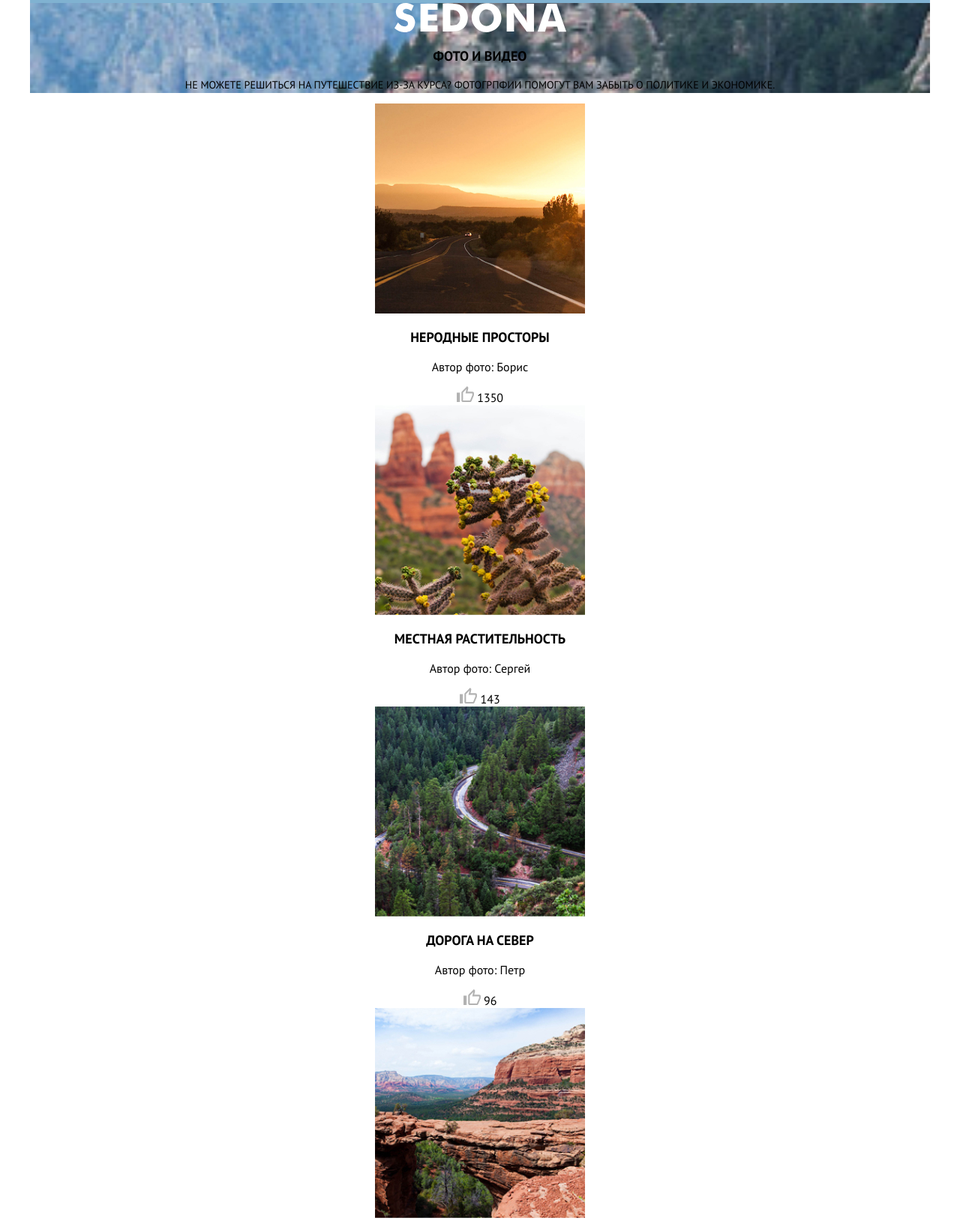
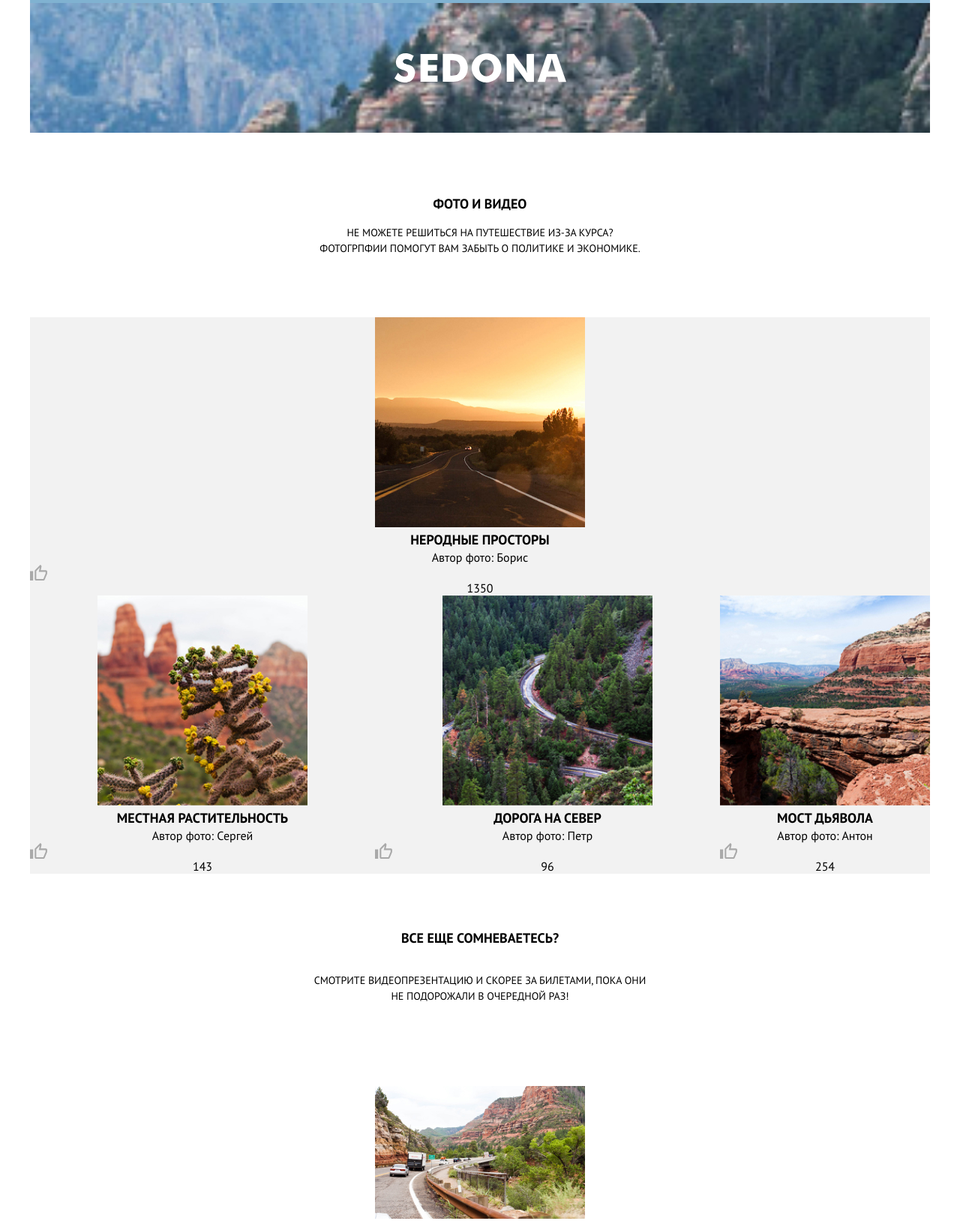
Before and after one commit to carrotforrabbit/1719055-sedona-26, a website: page source/catalog.html in a window 1280 px wide. Shown: the part 336-1976 px from the top of the page at 75% size. Drawn offline with nearby package versions, Linux system fonts and the light colour scheme; files that its build step writes are made by us from their sources; files whose address does not match are found by name.

Commit message:
добавляет сетку каталога и формы

```diff
--- a/source/catalog.html
+++ b/source/catalog.html
@@ -33,16 +33,15 @@
     </div>
     <div class="introduction-inner__discription-container">
       <h2 class="introduction-inner__title title">Фото и видео</h2>
-      <p class="introduction-inner__text text">Не можете решиться на путешествие из-за курса? Фотогрпфии помогут вам
-        забыть о
-        политике и экономике.</p>
+      <p class="introduction-inner__text text">Не можете решиться на путешествие <br> из-за курса? Фотогрпфии помогут
+        вам <br> забыть о политике и экономике.</p>
     </div>
   </section>
   <main class="catalog">
-    <ul class="catalog-list">
-      <li class="catalog-card">
+    <ul class="catalog__list">
+      <li class="catalog-card catalog-card--wide">
         <a class="catalog-card__link" href="#"><img class="catalog-card__image" src="./img/catalog-1.jpg"
-            alt="Картинка каталога фотографий." width="280" height="280"></a>
+            alt="Картинка каталога фотографий."></a>
         <h2 class="catalog-card__title title">Неродные просторы</h2>
         <p class="catalog-card__subtext">Автор фото: Борис</p>
         <svg class="likes-icon" xmlns="http://www.w3.org/2000/svg" width="23" height="21" viewBox="0 0 23 21"
@@ -56,7 +55,7 @@
       </li>
       <li class="catalog-card">
         <a class="catalog-card__link" href="#"><img class="catalog-card__image" src="./img/catalog-2.jpg"
-            alt="Картинка каталога фотографий." width="280" height="280"></a>
+            alt="Картинка каталога фотографий."></a>
         <h2 class="catalog-card__title title">Местная растительность</h2>
         <p class="catalog-card__subtext">Автор фото: Сергей</p>
         <svg class="likes-icon" xmlns="http://www.w3.org/2000/svg" width="23" height="21" viewBox="0 0 23 21"
@@ -70,7 +69,7 @@
       </li>
       <li class="catalog-card">
         <a class="catalog-card__link" href="#"><img class="catalog-card__image" src="./img/catalog-3.jpg"
-            alt="Картинка каталога фотографий." width="280" height="280"></a>
+            alt="Картинка каталога фотографий."></a>
         <h2 class="catalog-card__title title">Дорога на север</h2>
         <p class="catalog-card__subtext">Автор фото: Петр</p>
         <svg class="likes-icon" xmlns="http://www.w3.org/2000/svg" width="23" height="21" viewBox="0 0 23 21"
@@ -84,7 +83,7 @@
       </li>
       <li class="catalog-card">
         <a class="catalog-card__link" href="#"><img class="catalog-card__image" src="./img/catalog-4.jpg"
-            alt="Картинка каталога фотографий." width="280" height="280"></a>
+            alt="Картинка каталога фотографий."></a>
         <h2 class="catalog-card__title title">Мост дьявола</h2>
         <p class="catalog-card__subtext">Автор фото: Антон</p>
         <svg class="likes-icon" xmlns="http://www.w3.org/2000/svg" width="23" height="21" viewBox="0 0 23 21"
@@ -99,8 +98,8 @@
     </ul>
     <section class="video">
       <h2 class="video__title title">Все еще сомневаетесь?</h2>
-      <p class="video__text text">Смотрите видеопрезентацию и скорее за билетами, пока они не подорожали в очередной
-        раз!</p>
+      <p class="video__text text">Смотрите видеопрезентацию и <br> скорее за билетами, пока они не <br> подорожали в
+        очередной раз!</p>
       <a class="video__link" href="#"><img src="./img/catalog-video.jpg" alt="Заставка для видео о Седоне"
           class="video__poster"></a>
     </section>
--- a/source/sass/blocks/advantages.scss
+++ b/source/sass/blocks/advantages.scss
@@ -49,7 +49,7 @@
   margin-bottom: 17px;
 }
 
-@media (min-width: 768px) {
+@media (min-width: $tablet-width) {
   .advantages__list {
     display: grid;
     grid-template-columns: repeat(auto-fit, minmax(256px, 1fr));
@@ -57,7 +57,7 @@
   }
 }
 
-@media (min-width: 1200px) {
+@media (min-width: $desktop-width) {
   .advantages__list {
     display: grid;
     grid-template-columns: repeat(auto-fit, minmax(400px, 1fr));
--- /dev/null
+++ b/source/sass/blocks/catalog-card.scss
@@ -0,0 +1,36 @@
+.catalog-card {
+  padding: 24px 0 25px;
+}
+
+.catalog-card__link,
+.catalog-card__image,
+.catalog-card__title,
+.catalog-card__subtext {
+  margin: 0;
+  padding: 0;
+}
+
+@media (min-width: $tablet-width) {
+  .catalog-card {
+    display: grid;
+    grid-template-columns: 2;
+    background-color: hsl(0, 0%, 95%);
+
+    &--wide {
+      grid-column: 1/3;
+    }
+  }
+}
+
+@media (min-width: $desktop-width) {
+  .catalog-card {
+    display: grid;
+    grid-template-columns: 3;
+    padding: 0;
+    background-color: hsl(0, 0%, 95%);
+
+    &--wide {
+      grid-column: 1/4;
+    }
+  }
+}
--- a/source/sass/blocks/catalog-list.scss
+++ /dev/null
@@ -1,5 +0,0 @@
-.catalog-list {
-  margin: 0;
-  padding: 0;
-  list-style-type: none;
-}
--- a/source/sass/blocks/catalog.scss
+++ b/source/sass/blocks/catalog.scss
@@ -2,3 +2,24 @@
   margin: 0;
   padding: 0;
 }
+
+.catalog__list {
+  margin: 0 auto;
+  padding: 0 18px 0 22px;
+  list-style-type: none;
+}
+
+@media (min-width: $tablet-width) {
+  .catalog__list {
+    display: grid;
+    grid-template-columns: repeat(2, 1fr);
+    padding: 0 60px;
+  }
+}
+
+@media (min-width: $desktop-width) {
+  .catalog__list {
+    padding: 0;
+    margin: 0;
+  }
+}
--- a/source/sass/blocks/footer-social.scss
+++ b/source/sass/blocks/footer-social.scss
@@ -35,7 +35,7 @@
   }
 }
 
-@media (min-width: 768px) {
+@media (min-width: $tablet-width) {
   .footer-social {
     margin-bottom: 0;
   }
--- a/source/sass/blocks/footer.scss
+++ b/source/sass/blocks/footer.scss
@@ -35,7 +35,7 @@
   margin-left: 10px;
 }
 
-@media (min-width: 768px) {
+@media (min-width: $tablet-width) {
   .footer {
     display: flex;
     flex-direction: row;
@@ -49,7 +49,7 @@
   }
 }
 
-@media (min-width: 1200px) {
+@media (min-width: $desktop-width) {
   .footer {
     display: flex;
     flex-direction: row;
--- a/source/sass/blocks/form.scss
+++ b/source/sass/blocks/form.scss
@@ -3,8 +3,36 @@
   padding: 0;
 }
 
-.form-container {
+.form__container {
+  display: flex;
+  flex-direction: column;
   margin: 0;
   padding: 0;
   border: 0;
 }
+
+.form__list {
+  list-style-type: none;
+}
+
+.form__title {
+  display: block;
+  margin: 0 auto;
+  margin-top: 24px;
+  margin-bottom: 20px;
+}
+
+.form__button {
+  padding: 18px 34px 13px 32px;
+}
+
+@media (min-width: $desktop-width) {
+  .form__container {
+    display: flex;
+    flex-direction: column;
+  }
+
+  .form__list {
+    display: flex;
+  }
+}
--- a/source/sass/blocks/hotel-search.scss
+++ b/source/sass/blocks/hotel-search.scss
@@ -14,7 +14,7 @@
   margin: 0;
 }
 
-@media (min-width: 768px) {
+@media (min-width: $tablet-width) {
   .hotel-search {
     padding: 61px 155px 58px 155px;
   }
@@ -29,7 +29,7 @@
   }
 }
 
-@media (min-width: 1200px) {
+@media (min-width: $desktop-width) {
   .hotel-search {
     padding: 61px 371px 66px 371px;
   }
--- a/source/sass/blocks/introduction-inner.scss
+++ b/source/sass/blocks/introduction-inner.scss
@@ -1,6 +1,38 @@
-.introduction-inner {
+.introduction-inner__container {
+  padding: 67px 0;
   background-image: url("../img/intro-inner.jpg");
   background-size: cover;
   background-repeat: no-repeat;
   background-color: #d6d6d6;
 }
+
+.introduction-inner__image {
+  display: block;
+  margin: 0 auto;
+}
+
+.introduction-inner__discription-container {
+  display: block;
+  padding: 67px 22px;
+  margin: 0 auto;
+}
+
+@media (min-width: $tablet-width) {
+  .introduction-inner__discription-container {
+    width: 430px;
+    display: block;
+    margin: 0 auto;
+  }
+
+  br {
+    display: none;
+  }
+}
+
+@media (min-width: $desktop-width) {
+  .introduction-inner__discription-container {
+    width: 430px;
+    display: block;
+    margin: 0 auto;
+  }
+}
--- a/source/sass/blocks/introduction.scss
+++ b/source/sass/blocks/introduction.scss
@@ -20,14 +20,11 @@
   margin-bottom: 35px;
 }
 
-@media (min-width: 768px) {
+@media (min-width: $tablet-width) {
   .introduction__container {
-    padding: 47px 124px 56px;
+    width: 520px;
+    display: block;
+    margin: 0 auto;
+    padding: 59px 0 45px;
   }
 }
-
-@media (min-width: 1200px) {
-  .introduction__container {
-    padding: 59px 357px 45px;
-  }
-}
--- /dev/null
+++ b/source/sass/blocks/review-container.scss
@@ -0,0 +1,3 @@
+.review-container {
+  padding: 0 20px;
+}
--- /dev/null
+++ b/source/sass/blocks/video.scss
@@ -0,0 +1,28 @@
+.video {
+  padding: 17px 20px;
+}
+
+.video__text {
+  display: block;
+  padding: 18px 0 38px;
+  margin: 0 auto;
+}
+
+@media (min-width: $tablet-width) {
+  .video {
+    padding: 58px 60px 40px;
+  }
+
+  .video__text {
+    display: block;
+    width: 445px;
+    margin: 0 auto;
+    margin-bottom: 71px;
+  }
+}
+
+@media (min-width: $desktop-width) {
+  .video {
+    padding: 58px 60px 40px;
+  }
+}
--- a/source/sass/style.scss
+++ b/source/sass/style.scss
@@ -1,5 +1,5 @@
+@import "./global/variables.scss";
 @import "./blocks/fonts.scss";
-@import "./blocks/visually-hidden.scss";
 @import "./blocks/navigation.scss";
 @import "./blocks/introduction.scss";
 @import "./blocks/title.scss";
@@ -10,9 +10,11 @@
 @import "./blocks/footer.scss";
 @import "./blocks/form.scss";
 @import "./blocks/catalog.scss";
-@import "./blocks/catalog-list.scss";
 @import "./blocks/hotel-search.scss";
 @import "./blocks/body.scss";
-@import "./blocks/variables.scss";
 @import "./blocks/map.scss";
 @import "./blocks/footer-social.scss";
+@import "./blocks/catalog-card.scss";
+@import "./blocks/video.scss";
+@import "./blocks/review-container.scss";
+@import "./blocks/visually-hidden.scss";
```
Also changed, not shown: source/form.html (+6 -6 lines), source/index.html (+2 -3 lines), source/sass/global/fonts.scss (added), source/sass/global/variables.scss (renamed from source/sass/blocks/variables.scss).
